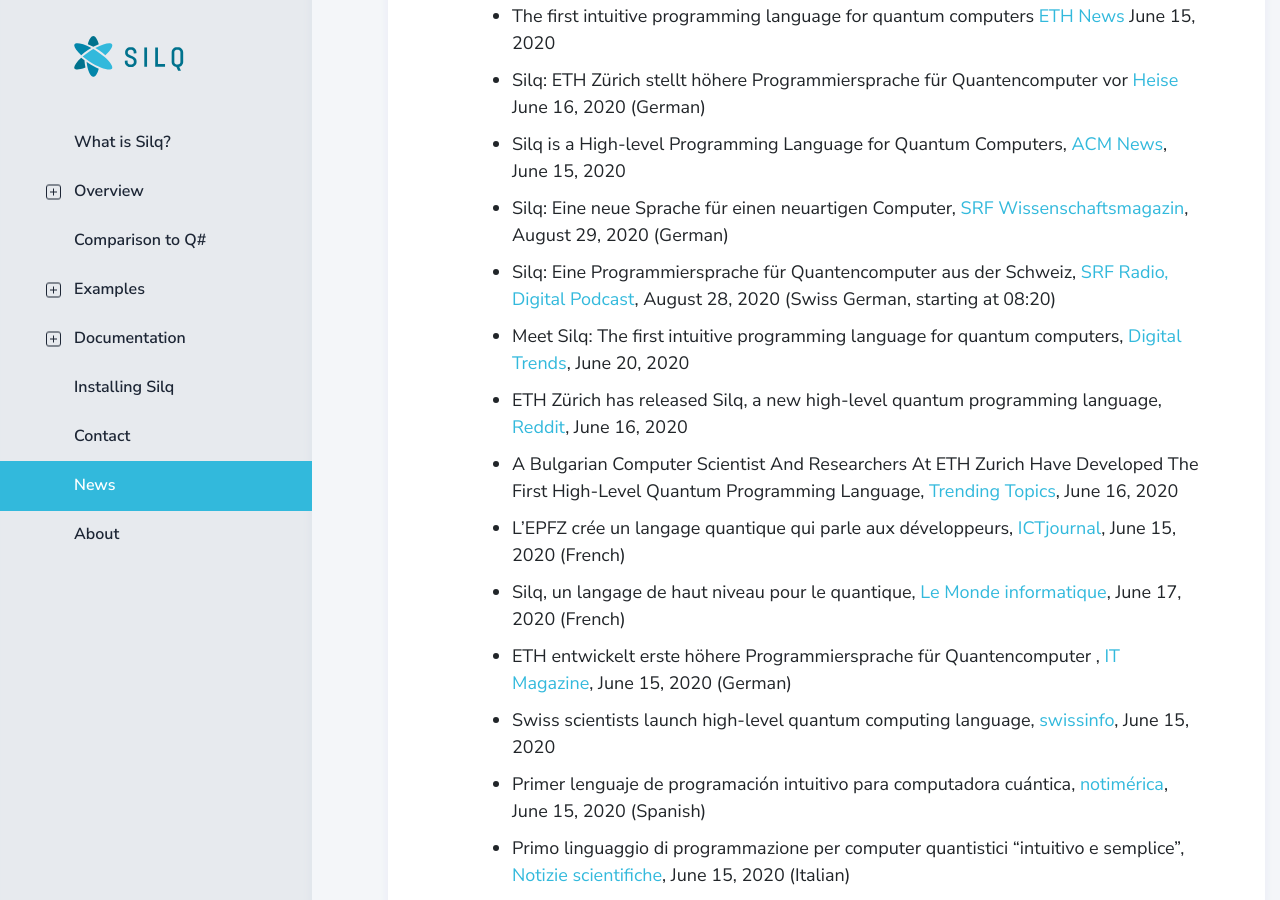
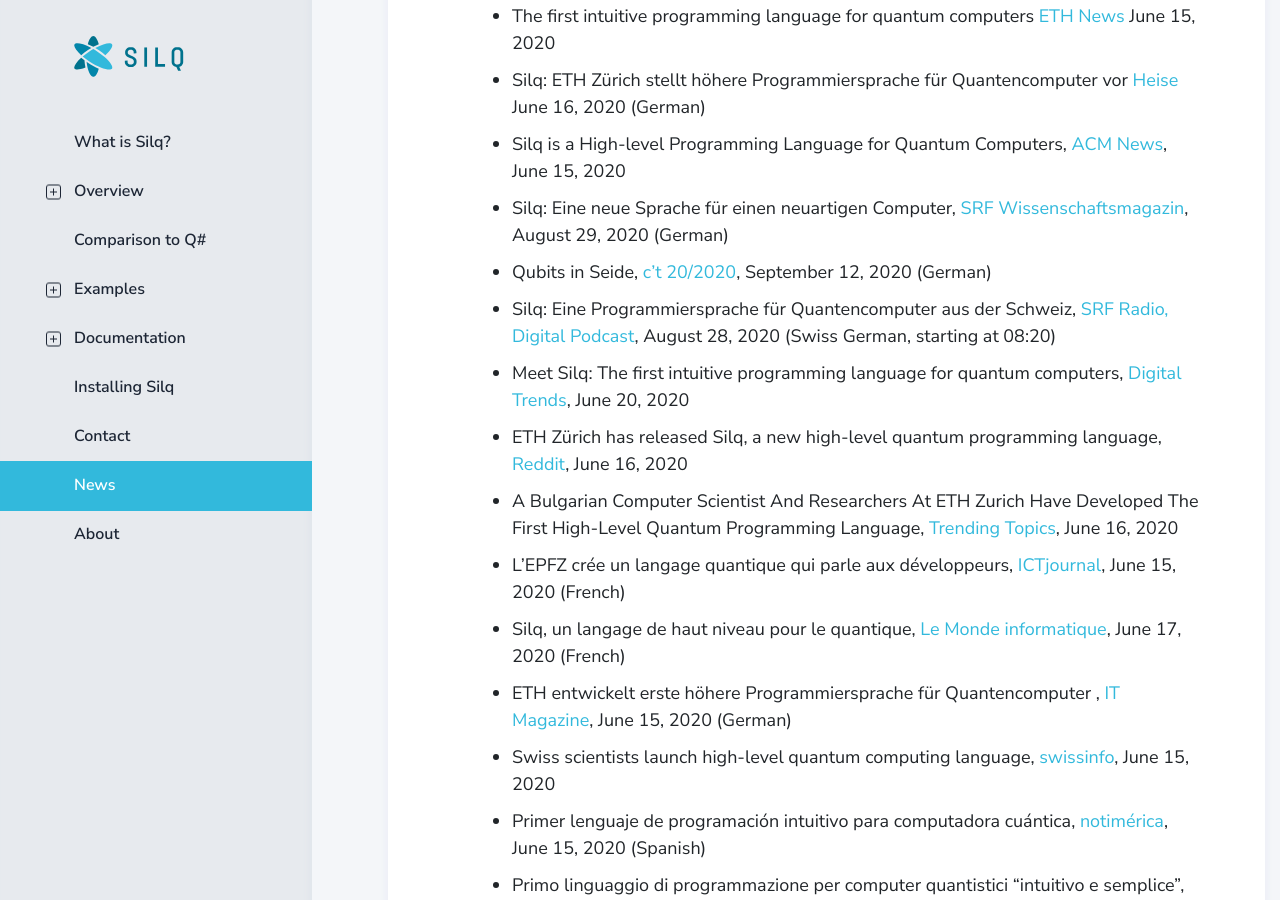
Before and after one commit to eth-sri/silq-webpage, a Jekyll site: the page built from docs/news.md, in a window 1280 px wide and 900 px high, scrolled down 414 px. Built offline with Jekyll 4.4.1, drawn with Linux system fonts in a browser that asks for light colours.

Commit message:
added c't news

```diff
--- a/docs/news.md
+++ b/docs/news.md
@@ -25,6 +25,9 @@
 - Silq: Eine neue Sprache für einen neuartigen Computer, [SRF
   Wissenschaftsmagazin](https://www.srf.ch/news/panorama/quantencomputer-silq-eine-neue-sprache-fuer-einen-neuartigen-computer),
   August 29, 2020 (German)
+- Qubits in Seide, [c't
+  20/2020](https://www.heise.de/select/ct/2020/20/2017810451305479639),
+ September 12, 2020 (German)
 - Silq: Eine Programmiersprache für Quantencomputer aus der Schweiz, [SRF Radio,
   Digital
   Podcast](https://www.srf.ch/play/radio/popupaudioplayer?id=5693835a-2e2a-4715-a647-633fd5344cbf),
```
